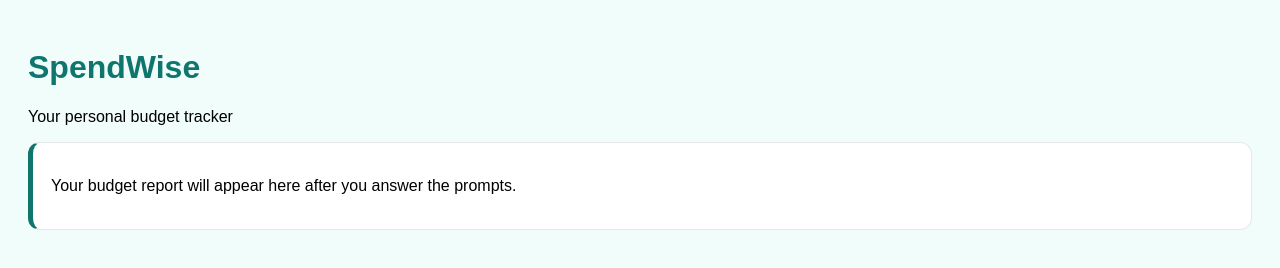
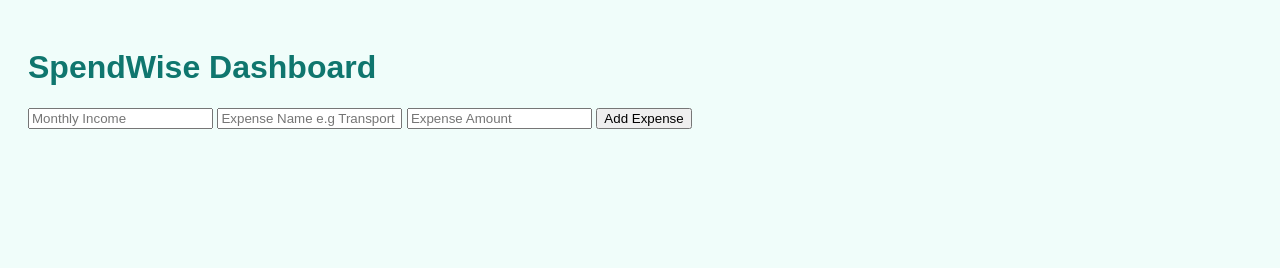
Before and after one commit to mindayeabebaw07-maker/spendwise-dashboard-web-week6, a plain HTML site: page index.html in a window 1280 px wide. Drawn offline with Linux system fonts and the light colour scheme.

Commit message:
Update index.html

```diff
--- a/index.html
+++ b/index.html
@@ -5,11 +5,13 @@
   <link rel="stylesheet" href="style.css">
 </head>
 <body>
-  <h1>SpendWise</h1>
-  <p>Your personal budget tracker</p>
-  <div id="result" class="result-box">
-    <p>Your budget report will appear here after you answer the prompts.</p>
-  </div>
+  <h1>SpendWise Dashboard</h1>
+  <input id="income" type="number" placeholder="Monthly Income">
+  <input id="name" type="text" placeholder="Expense Name e.g Transport">
+  <input id="amount" type="number" placeholder="Expense Amount">
+  <button id="addBtn">Add Expense</button>
+  <div id="list"></div>
+  <p id="result"></p>
   <script src="script.js"></script>
 </body>
 </html>
```
